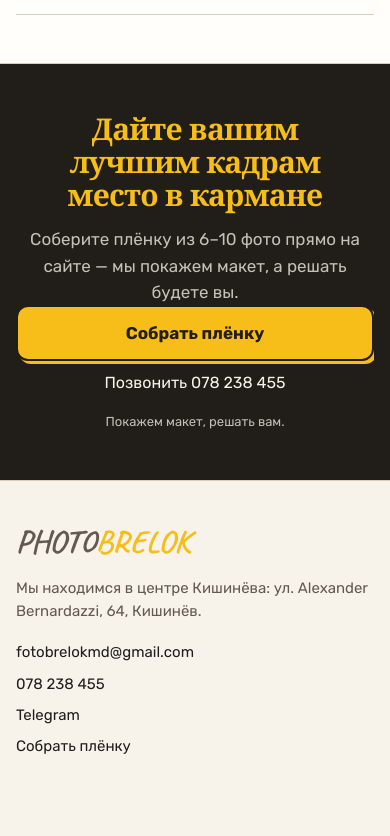
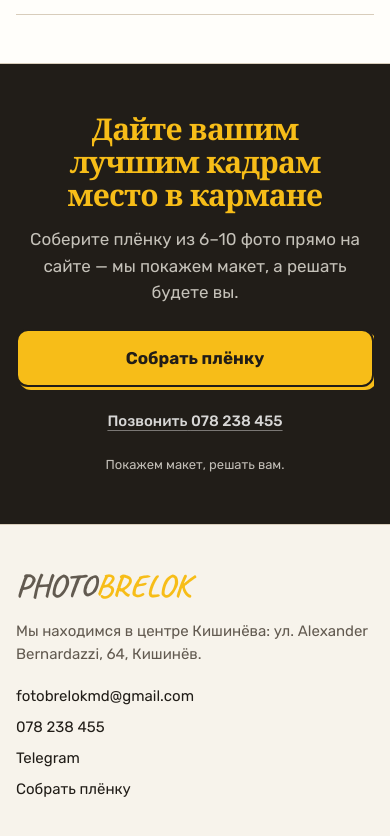
Before and after one commit to Wasilevz/photobrelok-site, a Next.js app: page / in a window 390 px wide. Shown: the part 7703-8539 px from the top of the page. Built offline with nearby package versions, Linux system fonts and the light colour scheme.

Commit message:
Simplify final CTA hierarchy and phone link styling

```diff
--- a/public/landing.css
+++ b/public/landing.css
@@ -3149,3 +3149,36 @@ button, input, select, textarea { font: inherit; color: inherit; }
 .pb .gallery figcaption .btn {
   border-radius: 12px !important;
 }
+
+
+/* Cleaner final CTA: one primary action, phone as a quiet text link. */
+.pb .final .hero-actions {
+  display: flex;
+  flex-direction: column;
+  align-items: center;
+  gap: 14px;
+  max-width: 420px;
+  margin: 24px auto 0;
+}
+.pb .final .hero-actions .btn-primary {
+  width: 100%;
+  min-height: 58px;
+  border-radius: 12px !important;
+  box-shadow: 3px 3px 0 var(--accent);
+}
+.pb .final .final-phone-link {
+  display: inline-flex;
+  align-items: center;
+  justify-content: center;
+  min-height: 40px;
+  padding: 4px 8px;
+  color: rgba(255,255,255,.82);
+  font-size: 15px;
+  font-weight: 500;
+  text-decoration: underline;
+  text-decoration-color: rgba(255,255,255,.4);
+  text-underline-offset: 4px;
+}
+.pb .final .final-phone-link:hover {
+  color: var(--accent);
+}
```
